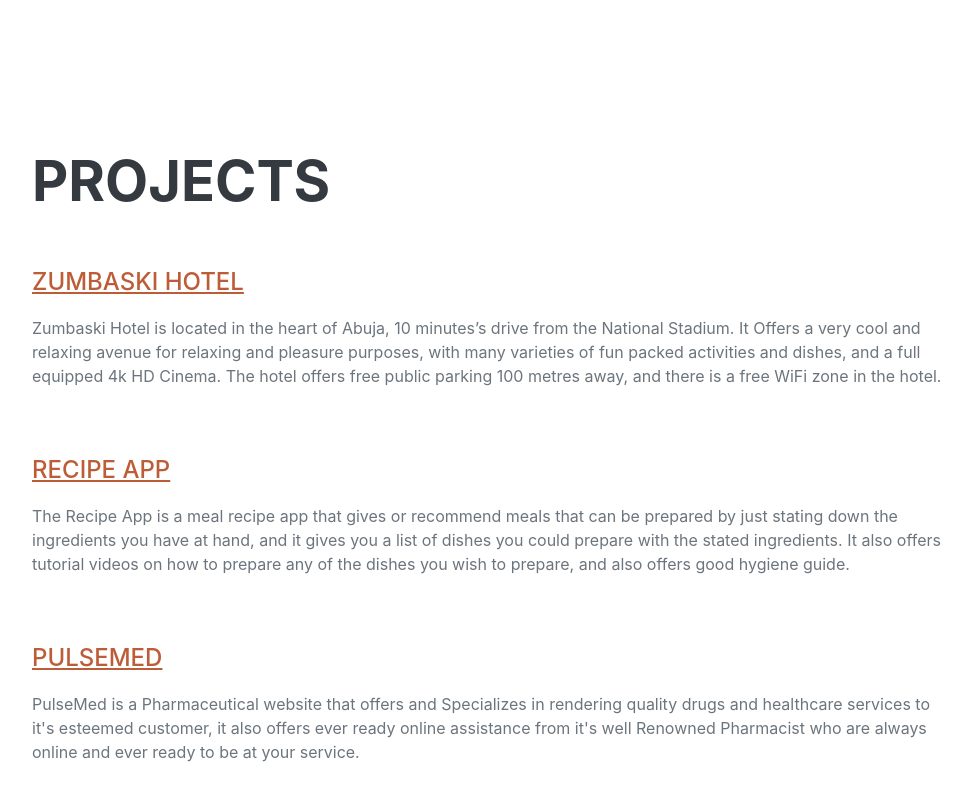
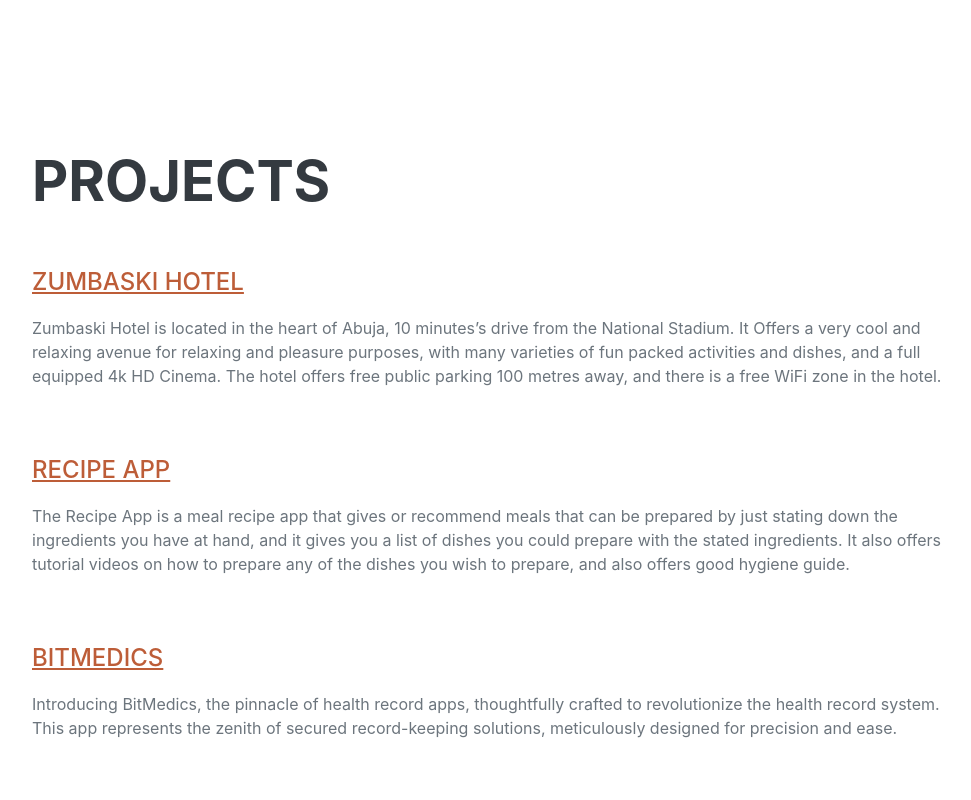
Before and after one commit to zumbaski/Ifeanyi_Ilozumba_Profile, a plain HTML site: page index.html in a window 1280 px wide. Shown: the part 4867-5667 px from the top of the page, without its empty margins (288-1259 px from the left). Drawn offline with nearby package versions, Linux system fonts and the light colour scheme; a web font is replaced by a local one.

Commit message:
:fire: modified Projects

```diff
--- a/index.html
+++ b/index.html
@@ -204,8 +204,8 @@
                     <div class="d-flex flex-column flex-md-row justify-content-between mb-5">
                         <div class="flex-grow-1">
                             <!-- <h3 class="mb-0">Junior Web Designer</h3> -->
-                            <div class="subheading mb-3"><a href="https://recipe-app-tiidelab.netlify.app/" target="_blank">PulseMed</a></div>
-                            <p>PulseMed is a Pharmaceutical website that offers and Specializes in rendering quality drugs and healthcare services to it's esteemed customer, it also offers ever ready online assistance from it's well Renowned Pharmacist who are always online and ever ready to be at your service.</p>
+                            <div class="subheading mb-3"><a href="https://bitmedics-app.vercel.app/" target="_blank">Bitmedics</a></div>
+                            <p>Introducing BitMedics, the pinnacle of health record apps, thoughtfully crafted to revolutionize the health record system. This app represents the zenith of secured record-keeping solutions, meticulously designed for precision and ease.</p>
                         </div>
                     </div>
                 </div>
```
